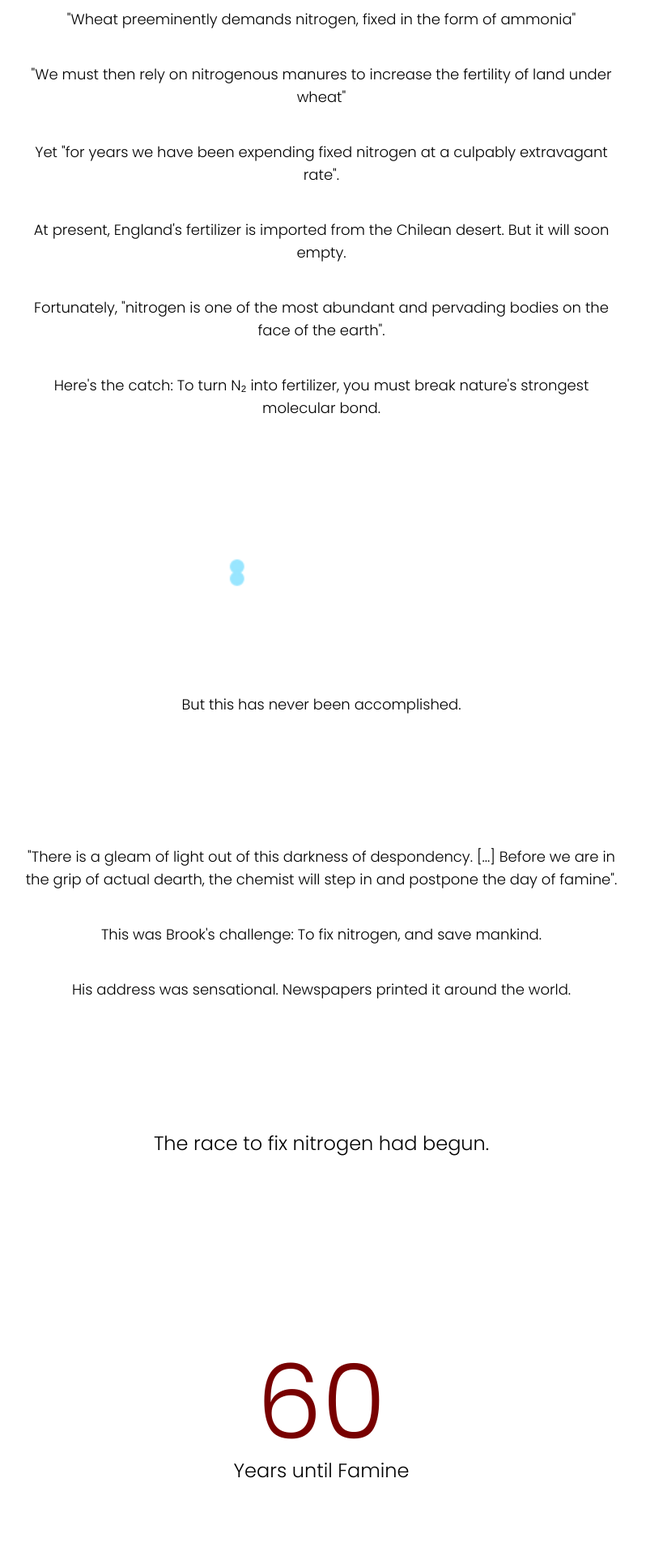
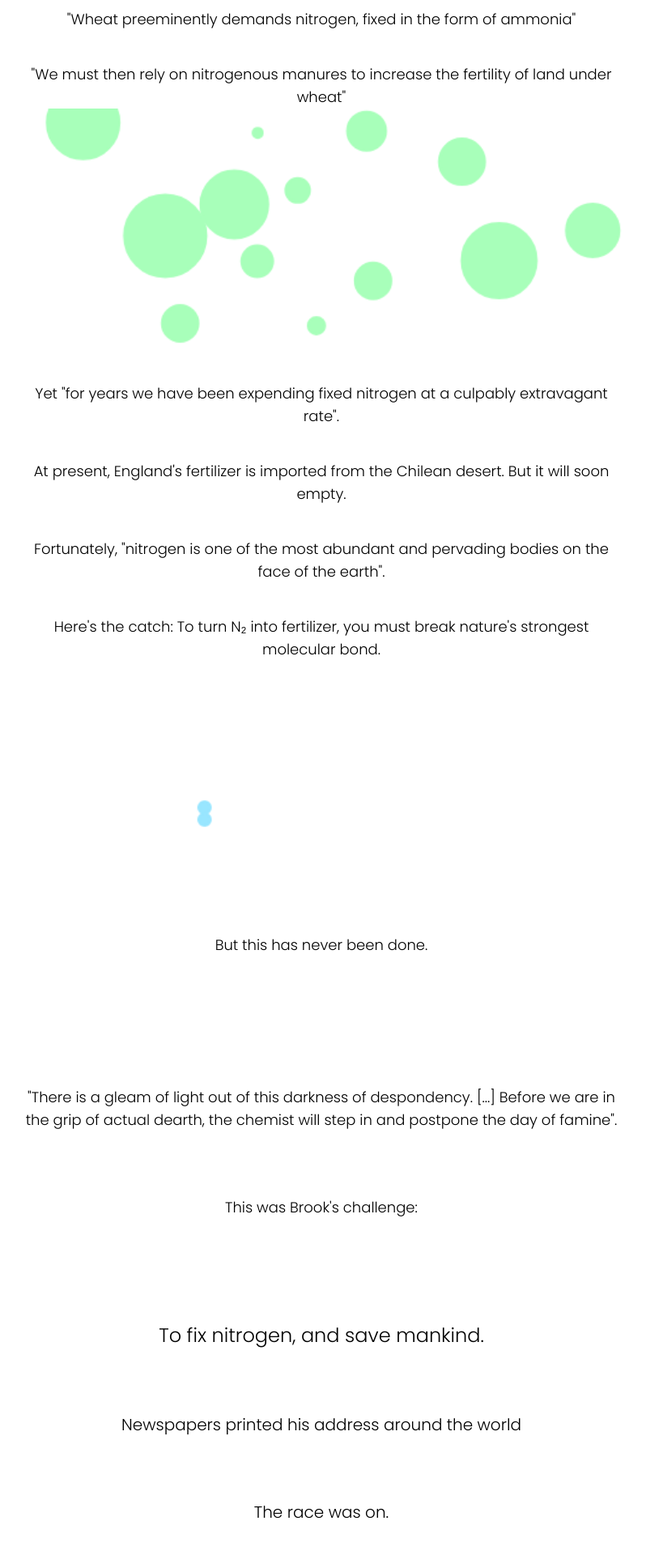
Before and after one commit to chongcurtis/chongcurtis.github.io, a Next.js app: page /books/the-alchemy-of-air in a window 1280 px wide. Shown: the part 3380-5300 px from the top of the page at 81% size, without its empty margins (243-1041 px from the left). Built offline with nearby package versions, Linux system fonts and the light colour scheme.

Commit message:
more text updates

```diff
--- a/src/pages/books/the-alchemy-of-air.tsx
+++ b/src/pages/books/the-alchemy-of-air.tsx
@@ -8,6 +8,7 @@ import IncreaseHeat from "@/pages/books/the-alchemy-of-air/IncreaseHeat";
 import IncreasePressure from "@/pages/books/the-alchemy-of-air/IncreasePressure";
 import CultivateAllArableLand from "@/pages/books/the-alchemy-of-air/CultivateAllArableLand";
 import OptimallyRotateCrops from "@/pages/books/the-alchemy-of-air/OptimallyRotateCrops";
+import IncreaseFertilityOfLand from "@/pages/books/the-alchemy-of-air/IncreaseFertilityOfLand";
 
 export default function TheAlchemyOfAir() {
     React.useEffect(() => {
@@ -85,6 +86,7 @@ export default function TheAlchemyOfAir() {
                 "We must then rely on nitrogenous manures to increase the fertility of land under
                 wheat"
             </p>
+            <IncreaseFertilityOfLand />
             {/*"We must then rely on nitrogenous manures to increase the fertility of land under*/}
             {/*wheat, so as to raise the yield from the world's low average - 12.7 bushels per acre*/}
             {/*- to a higher average".*/}
@@ -106,19 +108,23 @@ export default function TheAlchemyOfAir() {
                 strongest molecular bond.
             </p>
             <FixNitrogen />
-            <p className="fade-in-on-scroll mb-40 ">But this has never been accomplished.</p>
+            <p className="fade-in-on-scroll mb-40 ">But this has never been done.</p>
             <p className="fade-in-on-scroll mt-10 ">
                 "There is a gleam of light out of this darkness of despondency. [...] Before we are
                 in the grip of actual dearth, the chemist will step in and postpone the day of
                 famine".
             </p>
-            <p className="fade-in-on-scroll mt-10 ">
-                This was Brook's challenge: To fix nitrogen, and save mankind.
+            <p className="fade-in-on-scroll mb-32 mt-20">This was Brook's challenge:</p>
+            <p className="fade-in-on-scroll mb-20 mt-10 text-2xl ">
+                To fix nitrogen, and save mankind.
             </p>
-            <p className="fade-in-on-scroll mb-40 mt-10 ">
-                His address was sensational. Newspapers printed it around the world.
+            {/*<p className="fade-in-on-scroll mt-10 ">*/}
+            {/*    His address was sensational. Newspapers printed it around the world.*/}
+            {/*</p>*/}
+            <p className="fade-in-on-scroll mb-20 text-xl">
+                Newspapers printed his address around the world
             </p>
-            <p className="fade-in-on-scroll mb-60 text-2xl">The race to fix nitrogen had begun.</p>
+            <p className="fade-in-on-scroll mb-40 text-xl">The race was on.</p>
             <div className="fade-in-on-scroll mb-60 flex flex-row justify-center text-2xl">
                 <div className="flex-row">
                     <ExponentialCount
--- a/src/pages/books/the-alchemy-of-air/ExponentialCount.tsx
+++ b/src/pages/books/the-alchemy-of-air/ExponentialCount.tsx
@@ -28,7 +28,7 @@ export default function ExponentialCount({
     // write a function that takes a starting number, and an ending number, and exponentially counts up to the ending number within 3 seconds
     async function startExponentialCount() {
         // const startTime = Date.now();
-        let waitDuration = 200;
+        let waitDuration = 150;
         while (comparator(displayNumber.current, endingNumber)) {
             // const elapsedMilliseconds = Date.now() - startTime;
             displayNumber.current -= 1;
--- /dev/null
+++ b/src/pages/books/the-alchemy-of-air/IncreaseFertilityOfLand.tsx
@@ -0,0 +1,74 @@
+import ParticleSimulationCanvas from "@/pages/books/the-alchemy-of-air/ParticleSimulationCanvas";
+import { Particle } from "@/pages/books/the-alchemy-of-air/Particle";
+import React, { useEffect } from "react";
+import useAnimationEventListener from "@/common/useAnimationEventListener";
+
+export default function IncreaseFertilityOfLand() {
+    const timeoutId = React.useRef<NodeJS.Timeout>();
+    const SpawnCropsTimeoutId = React.useRef<NodeJS.Timeout>();
+    const particles = React.useRef<Particle[]>([]);
+    const [elementRef, startAnimationEventFired] = useAnimationEventListener();
+
+    const offsetY = 10;
+    const offsetX = 30;
+    const rowSpacing = 30;
+    const columnSpacing = 30;
+
+    const spawnRandomCircle = () => {
+        particles.current.push(
+            new Particle(
+                10,
+                Math.random() * 500,
+                Math.random() * 200,
+                0,
+                0,
+                0,
+                0,
+                1,
+                "#a8ffba",
+                1000
+            )
+        );
+    };
+
+    const increaseParticleRadius = () => {
+        for (let i = 0; i < particles.current.length; i++) {
+            if (particles.current[i].radius < ((i % 5) + 1) * 15) {
+                particles.current[i].radius += 1;
+            }
+        }
+        timeoutId.current = setTimeout(increaseParticleRadius, 100);
+    };
+
+    const spawnCrops = (numCrops: number) => {
+        if (numCrops == 0) {
+            return;
+        }
+        spawnRandomCircle();
+        SpawnCropsTimeoutId.current = setTimeout(() => spawnCrops(numCrops - 1), 300);
+    };
+
+    useEffect(() => {
+        if (startAnimationEventFired) {
+            spawnCrops(30);
+            timeoutId.current = setTimeout(increaseParticleRadius, 100);
+        }
+        return () => {
+            clearTimeout(timeoutId.current);
+            clearTimeout(SpawnCropsTimeoutId.current);
+        };
+    }, [startAnimationEventFired]);
+
+    return (
+        <div className="flex flex-col items-center justify-center" ref={elementRef}>
+            <ParticleSimulationCanvas
+                startAnimation={startAnimationEventFired}
+                particles={particles}
+                blocks={[]}
+                canvasWidth={500}
+                canvasHeight={200}
+                isCollisionEnabled={false}
+            />
+        </div>
+    );
+}
```
